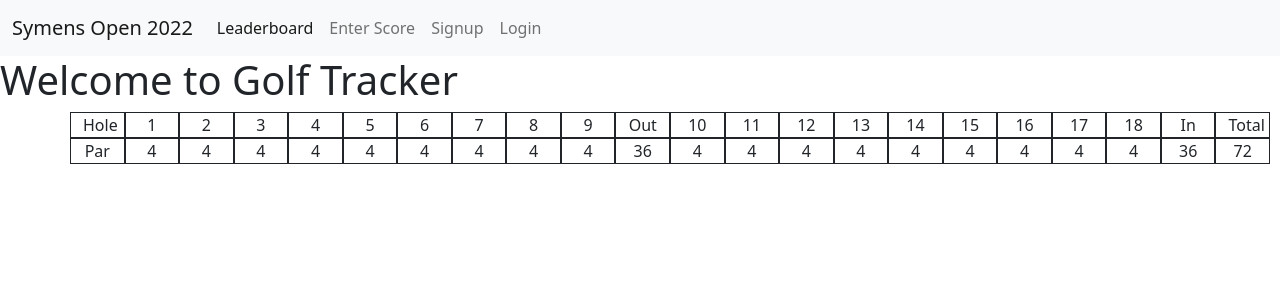
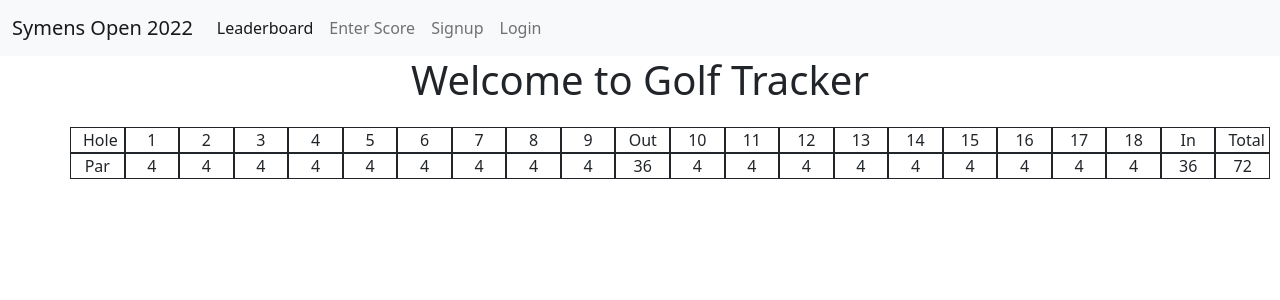
Before and after one commit to SymensJeffrey/golf_tournament_vue, a Vue app: page / in a window 1280 px wide. Shown: the top 300 px of the page. Built offline with nearby package versions, Linux system fonts and the light colour scheme; the HTML template or start-up script is replaced by a standard one.

Commit message:
center title and add padding

```diff
--- a/src/views/Home.vue
+++ b/src/views/Home.vue
@@ -1,6 +1,6 @@
 <template>
   <div class="home">
-    <h1>{{ message }}</h1>
+    <h1 class="title-center-text">{{ message }}</h1>
     <div class="container">
       <div class="row">
       </div>
@@ -158,6 +158,10 @@
   resize: none;
   overflow: scroll;
 }
+.title-center-text{
+  text-align: center;
+  padding-bottom: 15px;
+}
 </style>
 
 <script>
```
